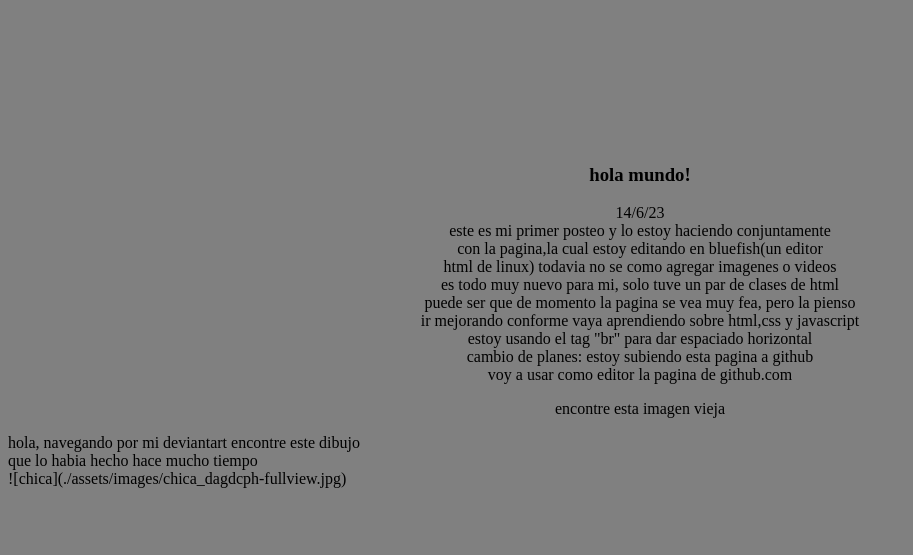
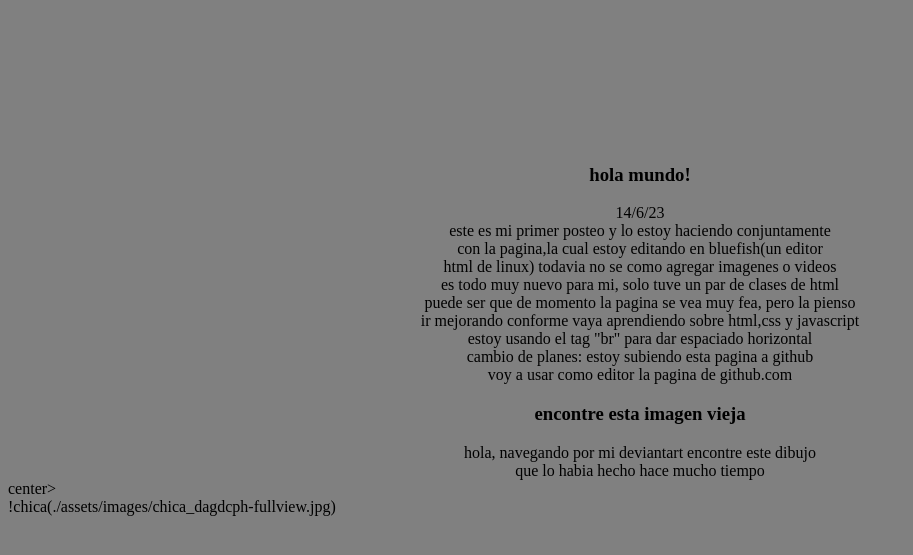
Before and after one commit to benaiu/benaiu.github.io, a plain HTML site: page index.html in a window 1280 px wide. Shown: the part 79-634 px from the top of the page, without its empty margins (0-913 px from the left). Drawn offline with Linux system fonts and the light colour scheme.

Commit message:
Update index.html

```diff
--- a/index.html
+++ b/index.html
@@ -19,12 +19,12 @@ con la pagina,la cual estoy editando en bluefish(un editor<br>
  cambio de planes: estoy subiendo esta pagina a github<br>
  voy a usar como editor la pagina de github.com<br>
  </p></center>
- <center>
+ <center><h3>
   encontre esta imagen vieja
-  </center>
- <p>
+  </h3></center>
+ <p><center>
   hola, navegando por mi deviantart encontre este dibujo<br>
-  que lo habia hecho hace mucho tiempo<br>
-  ![chica](./assets/images/chica_dagdcph-fullview.jpg)
+  que lo habia hecho hace mucho tiempo</center>center><br>
+  !chica(./assets/images/chica_dagdcph-fullview.jpg)
  </p>
 </body>
```
